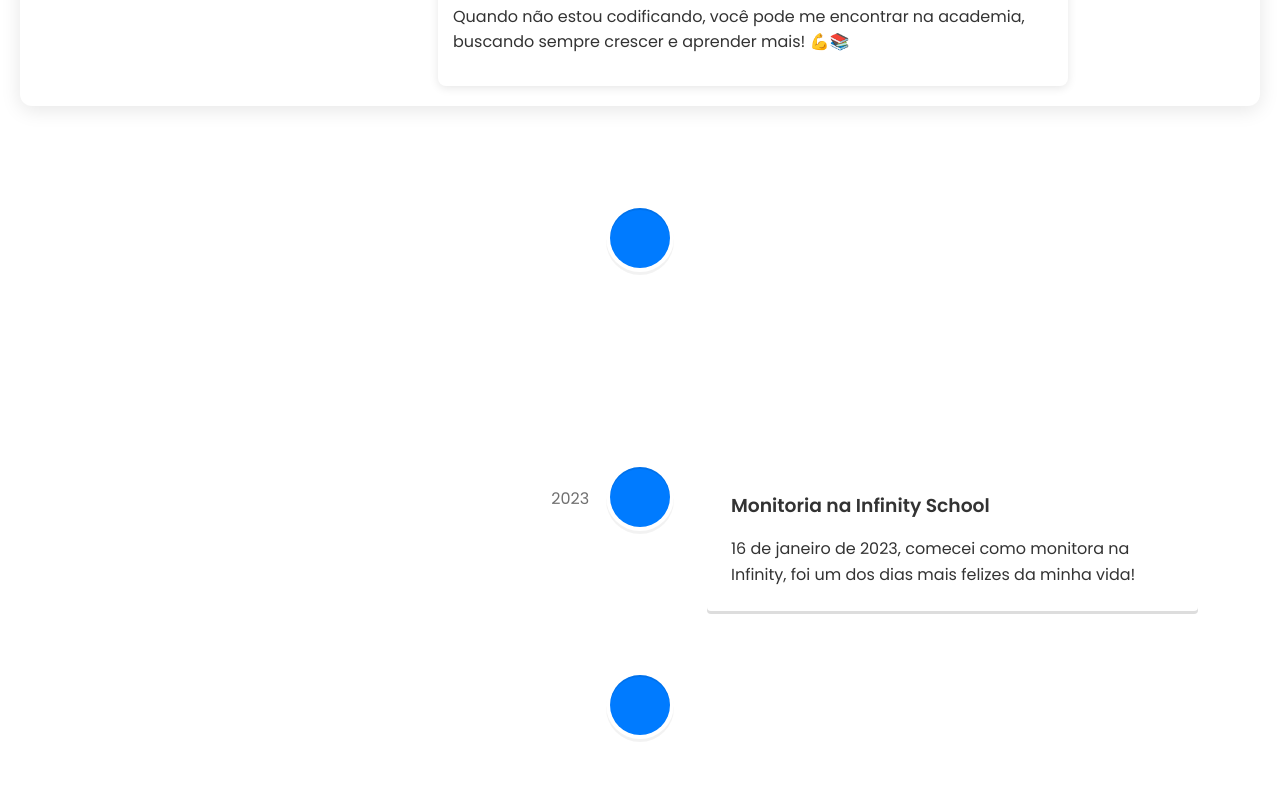
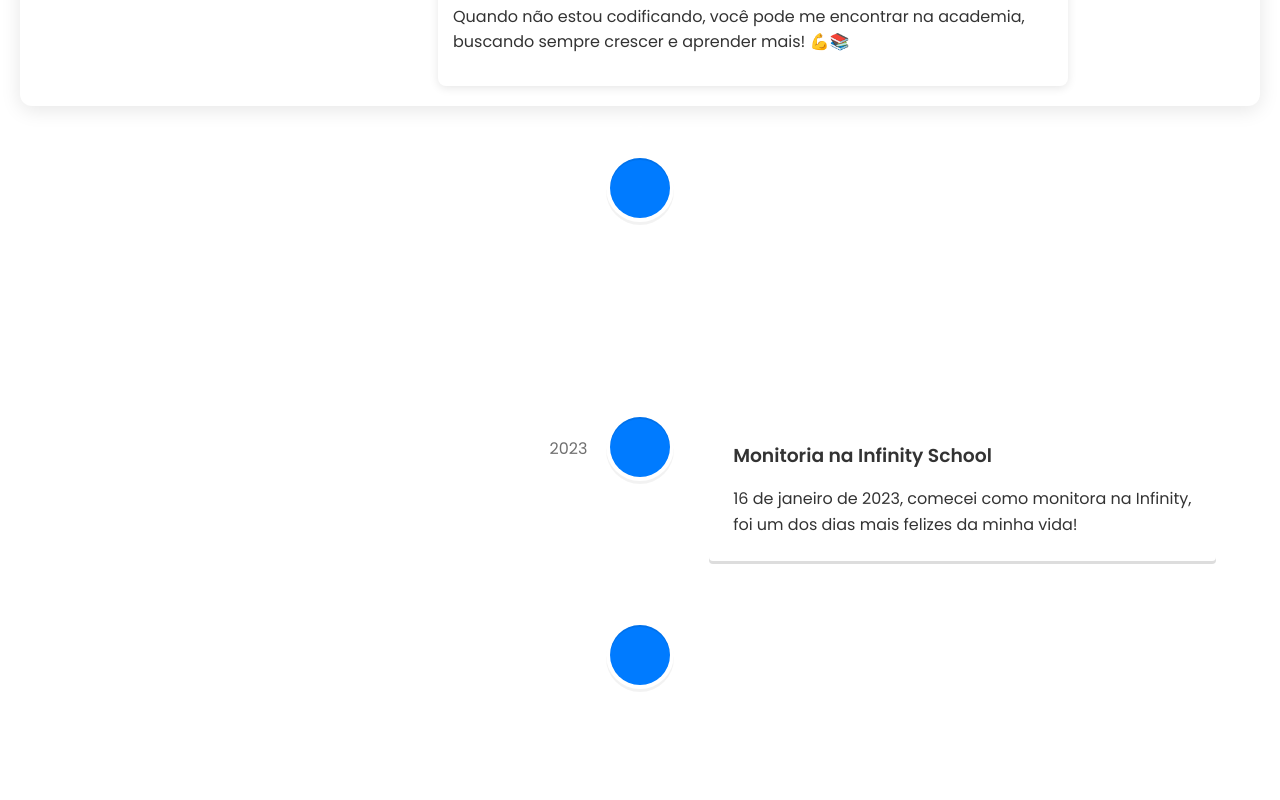
Before and after one commit to Nathalia-Macedo/curriculo-react, a React (Create React App) app: page / in a window 1280 px wide. Shown: the part 560-1360 px from the top of the page. Built offline with nearby package versions, Linux system fonts and the light colour scheme.

Commit message:
essa porra dessa linha não ajeita no tema claro agora

```diff
--- a/src/Components/SobreMim/Timeline/Timeline.css
+++ b/src/Components/SobreMim/Timeline/Timeline.css
@@ -1,46 +1,31 @@
-/* Timeline.css */
 .timeline-container {
-    position: relative;
-    padding: 50px 20px;
-    overflow: hidden;
-    z-index: 0; /* Coloca o conteúdo acima do fundo */
-}
+    position: relative; /* Para posicionar os elementos dentro */
+  }
 
-/* Estilo para o tema claro */
-.timeline-container::before {
-    content: '';
-    position: absolute;
-    top: 0;
-    left: 50%;
-    width: 200%;
-    height: 200%;
-    transform: translate(-50%, -50%);
-    animation: rotate 20s linear infinite; /* Animação de rotação */
-    z-index: -1; /* Coloca o fundo atrás do conteúdo */
-}
+/* Linha central padrão, preta para o tema claro com maior especificidade */
+.timeline-container .VerticalTimeline {
+    border-left: 2px solid black; /* Linha central preta para o tema claro */
+  }
 
-/* Estilo para o tema escuro */
-.timeline-container.escuro {
-    background-color: #121212; /* Fundo escuro para a linha do tempo */
-}
+  /* Altera a linha central para branca quando o tema é escuro */
+  [data-tema='escuro'] .timeline-container .VerticalTimeline {
+    border-left: 2px solid white; /* Linha central branca no tema escuro */
+  }
 
-.timeline-container.escuro::before {
-    background: linear-gradient(45deg, rgba(50, 50, 50, 0.5), rgba(0, 123, 255, 0.5)); /* Gradiente para o tema escuro */
-}
 
-.timeline-container.escuro .vertical-timeline-element-title {
-    color: #f0f0f0; /* Cor do título no tema escuro */
-}
+  /* Estilo dos eventos da linha do tempo */
+  .vertical-timeline-element-title {
+    font-weight: bold;
+  }
 
-.timeline-container.escuro p {
-    color: #e0e0e0; /* Cor do texto no tema escuro */
-}
 
-@keyframes rotate {
-    0% {
-        background-position: 0% 0%;
-    }
-    100% {
-        background-position: 100% 100%;
-    }
-}
+
+  /* Opções de fonte e espaçamento para o conteúdo */
+  .vertical-timeline-element-content {
+    padding: 10px; /* Espaçamento interno */
+  }
+
+  /* Adiciona transições para a linha central, se desejado */
+  .VerticalTimeline {
+    transition: border-color 0.3s ease; /* Transição suave ao mudar de tema */
+  }
--- a/src/Components/SobreMim/Timeline/Timeline.jsx
+++ b/src/Components/SobreMim/Timeline/Timeline.jsx
@@ -36,17 +36,18 @@ const Timeline = () => {
   }, [tema]); // O efeito será chamado quando o tema mudar
 
   return (
-    <div className={`timeline-container ${tema}`}>
+    <div className={`timeline-container ${tema}`} data-tema={tema}>
       <VerticalTimeline>
         {timelineEventos && timelineEventos.length > 0 ? (
           timelineEventos.map((evento, index) => (
             <VerticalTimelineElement
               key={index}
-              date={evento.year}
+              date={<span className={`year ${tema}`}>{evento.year}</span>} // Usando classe ao invés de ID fixo
               iconStyle={{ background: tema === 'escuro' ? '#333' : '#007bff', color: '#fff' }} // Estilo do ícone
               icon={<div className="timeline-icon" />} // Estilo personalizado do ícone
               contentStyle={{ background: tema === 'escuro' ? '#222' : '#fff', color: tema === 'escuro' ? '#ddd' : '#333' }} // Estilo do conteúdo
               contentArrowStyle={{ borderRight: `7px solid ${tema === 'escuro' ? '#222' : '#fff'}` }} // Estilo da seta
+              className={`vertical-timeline-element ${tema}`} // Adicionando a classe com base no tema
               ref={el => (timelineRef.current[index] = el)} // Referência para cada elemento
             >
               <h3 className="vertical-timeline-element-title">{evento.title}</h3>
--- a/src/Context/Dados.jsx
+++ b/src/Context/Dados.jsx
@@ -1,15 +1,16 @@
 import React, { createContext, useState, useContext, useEffect } from 'react';
-import HTML from '../Assets/HTML.png'
-import CSS from '../Assets/CSS.png'
-import REACT from '../Assets/React.png'
-import JS from '../Assets/JS.png'
-import NODE from '../Assets/NODE.png'
-import TS from '../Assets/Typescript.svg.png'
-import NEXT from '../Assets/next.png'
-import SELENIUM from '../Assets/selenium.png'
-import GIT from '../Assets/git.png'
-import GITHUB from '../Assets/GITHUB.png'
-import PYTHON from '../Assets/Py.png'
+import HTML from '../Assets/HTML.png';
+import CSS from '../Assets/CSS.png';
+import REACT from '../Assets/React.png';
+import JS from '../Assets/JS.png';
+import NODE from '../Assets/NODE.png';
+import TS from '../Assets/Typescript.svg.png';
+import NEXT from '../Assets/next.png';
+import SELENIUM from '../Assets/selenium.png';
+import GIT from '../Assets/git.png';
+import GITHUB from '../Assets/GITHUB.png';
+import PYTHON from '../Assets/Py.png';
+
 // Criar o contexto
 const CurriculoContext = createContext();
 
@@ -89,24 +90,31 @@ export const CurriculoProvider = ({ children }) => {
       { id: 9, skill: "GIT", nivel: "Intermediário", image: GIT },
       { id: 10, skill: "GitHub", nivel: "Intermediário", image: GITHUB },
       { id: 11, skill: "Python", nivel: "Intermediário", image: PYTHON },
-    ]
+    ],
+    tema: 'claro' // Adicionando a variável tema aqui
   });
-
-    // Estado do tema
-    const [tema, setTema] = useState(() => localStorage.getItem('tema') || 'claro');
 
   // Função para alternar o tema entre claro e escuro
   const alternarTema = () => {
-      const novoTema = tema === 'claro' ? 'escuro' : 'claro';
-      setTema(novoTema);
+    const novoTema = textos.tema === 'claro' ? 'escuro' : 'claro';
+    setTextos(prev => ({
+      ...prev,
+      tema: novoTema
+    }));
     localStorage.setItem('tema', novoTema); // Salva a preferência no localStorage
   };
 
   // Efeito para aplicar o tema ao document root
   useEffect(() => {
-      document.documentElement.setAttribute('data-tema', tema); // Define o atributo no HTML
-    }, [tema]);
-
+    const temaSalvo = localStorage.getItem('tema');
+    if (temaSalvo) {
+      setTextos(prev => ({
+        ...prev,
+        tema: temaSalvo
+      }));
+    }
+    document.documentElement.setAttribute('data-tema', textos.tema); // Define o atributo no HTML
+  }, [textos.tema]);
 
   function gerarId(lista) {
     if (lista.length === 0) return 1;
@@ -195,7 +203,7 @@ export const CurriculoProvider = ({ children }) => {
       adicionarSkill,
       removerSkill,
       atualizarSkill,
-      tema,
+      tema: textos.tema, // Expondo o tema aqui
       alternarTema
     }}>
       {children}
```
Lines whose indentation alone changed are shown as unchanged.
